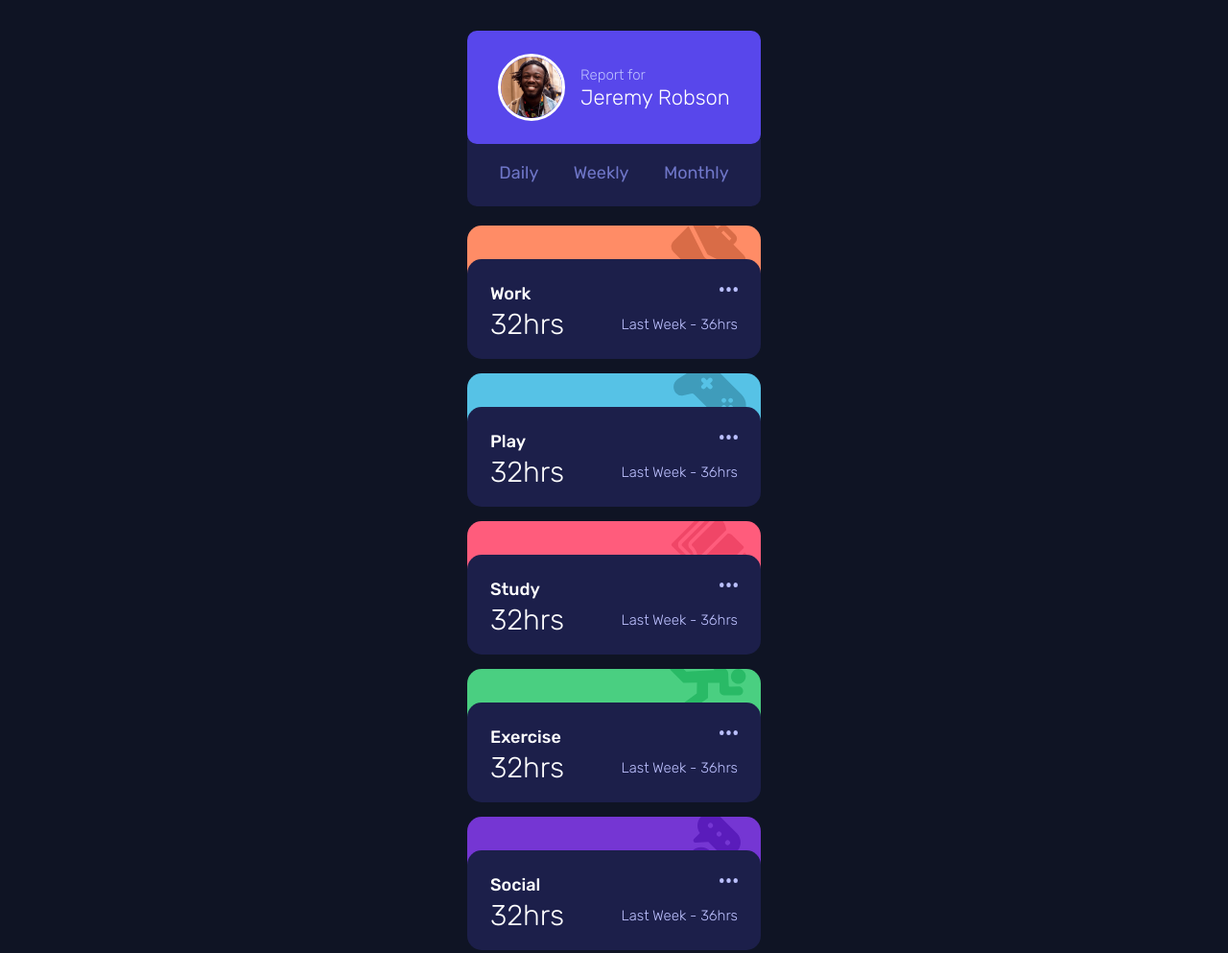
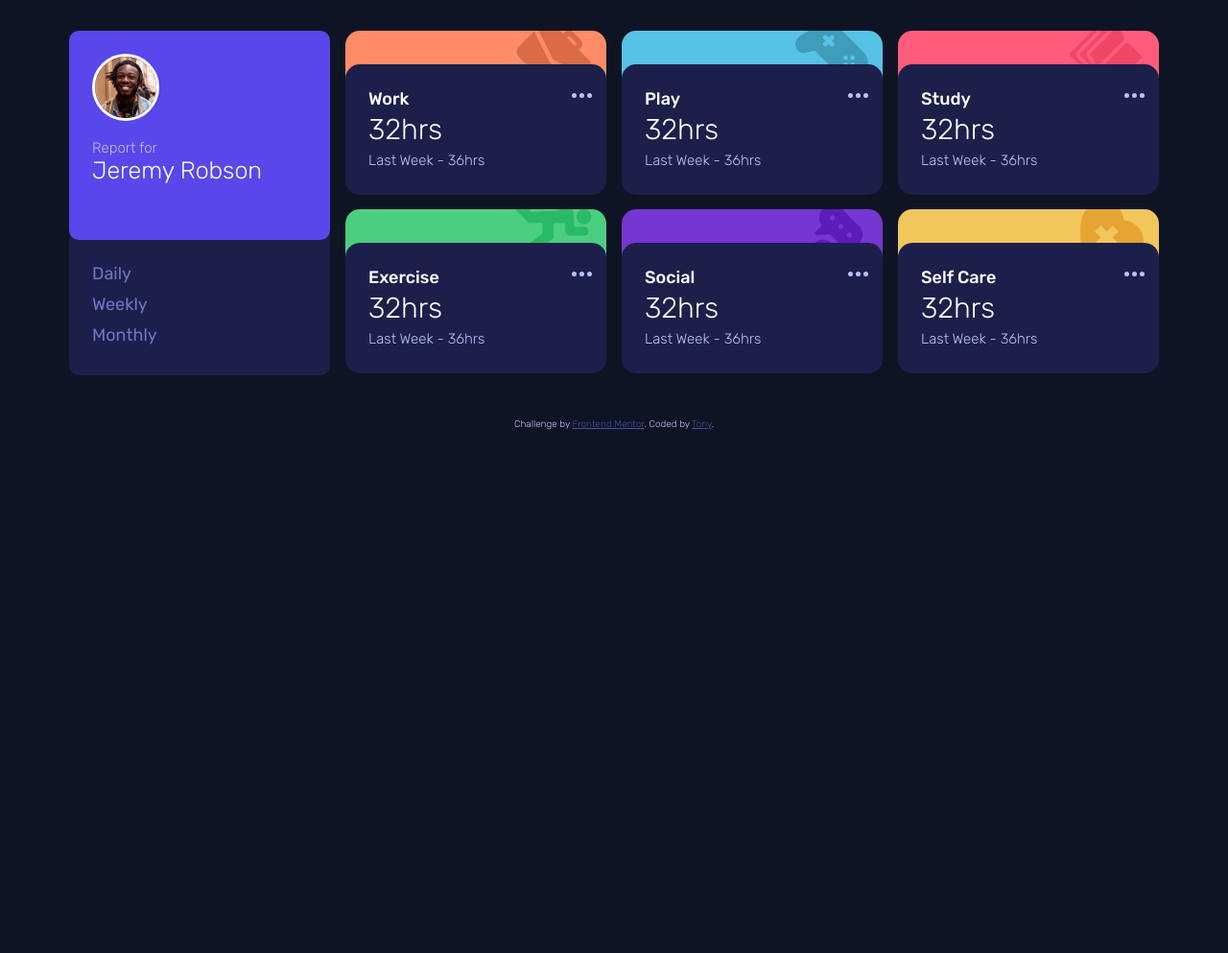
Before and after one commit to GAA-ArRocK/time_tracking_dashboard, a plain HTML site: page index.html in a window 1280 px wide. Shown: the top 993 px of the page at 96% size. After the commit the page ends 800 px from the top, so only its background shows below. Drawn offline with Linux system fonts and the light colour scheme.

Commit message:
v2 desktop + mobile

```diff
--- a/style.css
+++ b/style.css
@@ -43,7 +43,7 @@ body {
 }
 
 .profileBlock {
-    margin-bottom: 3rem;
+    margin-bottom: 0.5rem;
 }
 
 .profileUpperPart {
@@ -195,3 +195,78 @@ li:hover {
     font-size: 10px;
     color: hsl(228, 45%, 44%);
 }
+
+@media (min-width: 1000px) {
+    .mainContainer {
+        max-width: 1200px;
+        display: grid;
+        grid-template-columns: repeat(4, 1fr);
+        grid-template-rows: repeat(2,1fr);
+        column-gap: 1rem;
+    }
+
+    .profileBlock {
+        grid-row: 1/3;
+    }
+
+    .profileUpperPart {
+        height: 60%;
+        display: flex;
+        flex-direction: column;
+        align-items: flex-start;
+        justify-content: left;
+        padding: 1.5rem;
+    }
+
+    .profileBottomPart {
+        height: 40%;
+        display: block;
+        padding: 1.5rem;
+    }
+
+    p .profileName {
+        font-size: 25px;
+    }
+
+    .timeBlock {
+        position: relative;
+        top: -15px;
+    }
+
+    .profileBottomPart ul li {
+        display: block;
+        line-height: 2rem;
+    }
+
+    .profilePicture {
+        height: 70px;
+        width: 70px;
+        border: 3px solid white;
+        border-radius: 50%;
+        margin: 0 0 1rem 0;
+    }
+
+    .timeBlockBottomPart {
+        display: flex;
+        flex-direction: column;
+    }
+
+    .lastWeekHours {
+        text-align: left;
+    }
+
+    .timeBlockBottomPart {
+        background-image: url('./images/icon-ellipsis.svg');
+        background-repeat: no-repeat;
+        background-position-x: calc(100% - 15px);
+        background-position-y: 30px;
+    }
+
+    .dots {
+        display: none;
+        width: 0;
+        padding-top: 5px;
+        padding-left: 75px;
+    }
+
+}
```
Also changed, not shown: index.html (+1 -2 lines).
